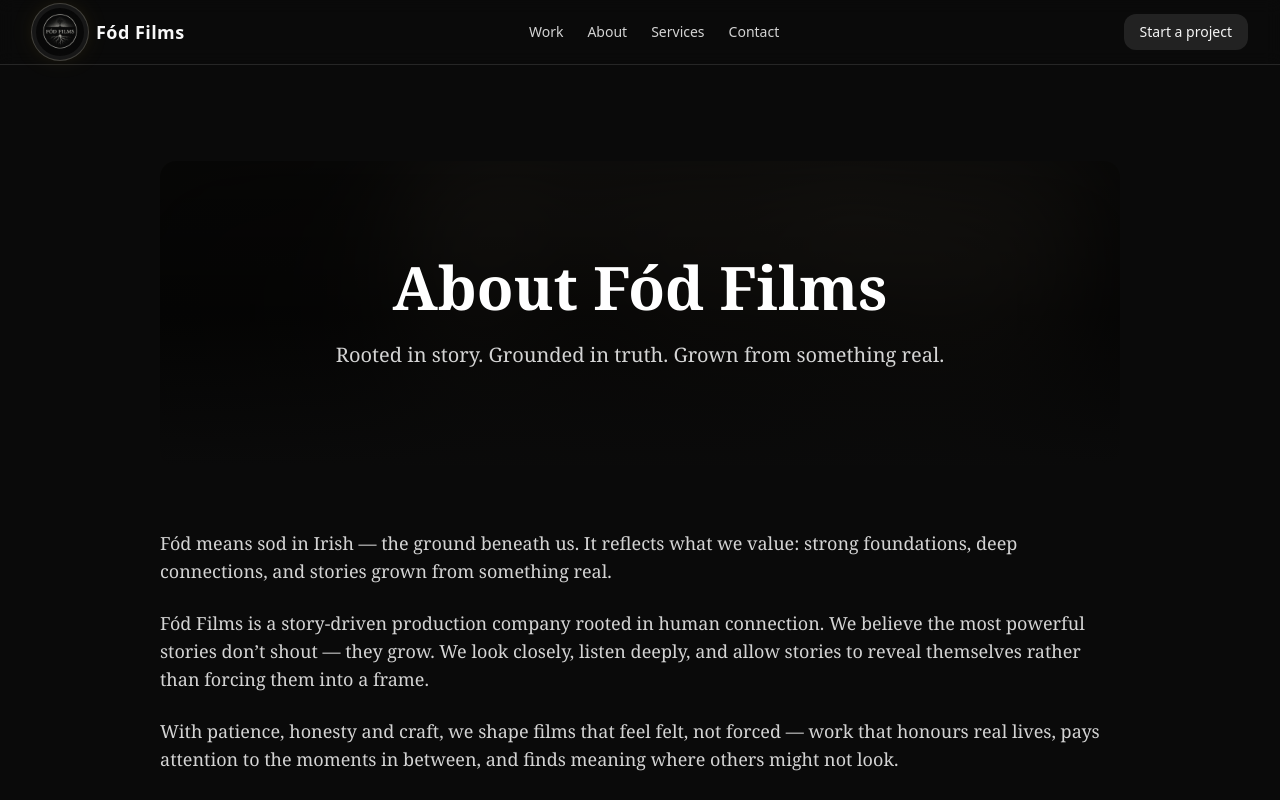
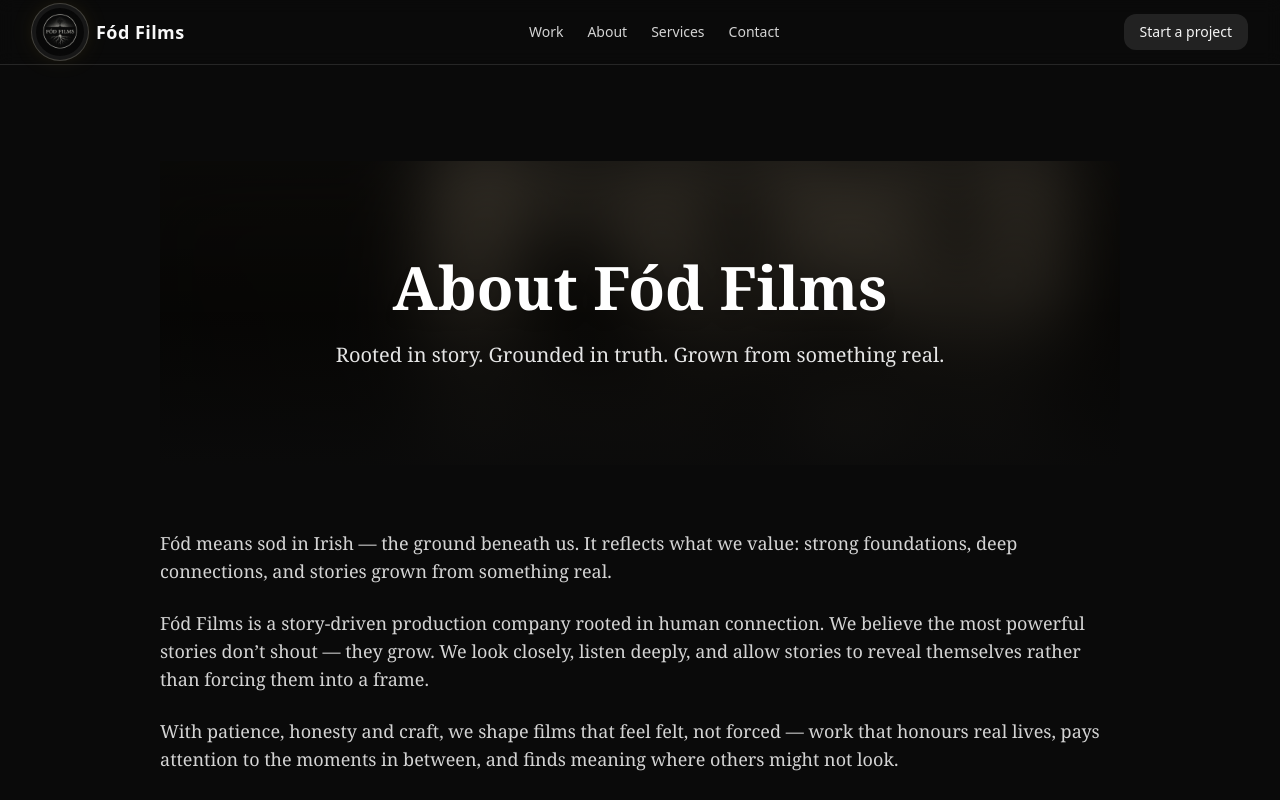
Before and after one commit to cionnamacgp-tech/fod-films-site, a React (Vite) app: page /about in a window 1280 px wide. Shown: the top 800 px of the page. Built offline with nearby package versions, Linux system fonts and the light colour scheme.

Commit message:
Update AboutPage.jsx

```diff
--- a/src/AboutPage.jsx
+++ b/src/AboutPage.jsx
@@ -42,28 +42,30 @@ export default function AboutPage() {
 
       {/* Page content */}
       <main className="max-w-5xl mx-auto px-4 sm:px-6 lg:px-8 py-24 font-serif leading-relaxed">
-       {/* Ember background intro */}
-<section className="relative rounded-2xl overflow-hidden mb-16">
-  {/* blurred background image from hero */}
+      {/* Ember background intro */}
+<section className="relative overflow-hidden mb-16">
+  {/* blurred hero image as background */}
   <div className="absolute inset-0">
     <img
       src="/hero/hero-mobile-ember.webp"
       alt="Ember background"
-      className="w-full h-full object-cover opacity-30 blur-[60px] scale-110"
+      className="w-full h-full object-cover opacity-60 blur-[40px] scale-110"
     />
-    <div className="absolute inset-0 bg-gradient-to-b from-black/40 via-black/60 to-neutral-950/95" />
+    {/* lighter overlay so color shines through */}
+    <div className="absolute inset-0 bg-gradient-to-b from-black/20 via-black/50 to-neutral-950/90" />
   </div>
 
   {/* content */}
   <div className="relative z-10 py-24 text-center px-4 sm:px-6">
-    <h1 className="text-4xl sm:text-6xl font-extrabold text-white mb-6">
+    <h1 className="text-4xl sm:text-6xl font-extrabold text-white mb-6 drop-shadow-lg">
       About Fód Films
     </h1>
-    <p className="text-lg sm:text-xl text-neutral-300 max-w-2xl mx-auto">
+    <p className="text-lg sm:text-xl text-neutral-200 max-w-2xl mx-auto">
       Rooted in story. Grounded in truth. Grown from something real.
     </p>
   </div>
 </section>
+
 
 
 
```
